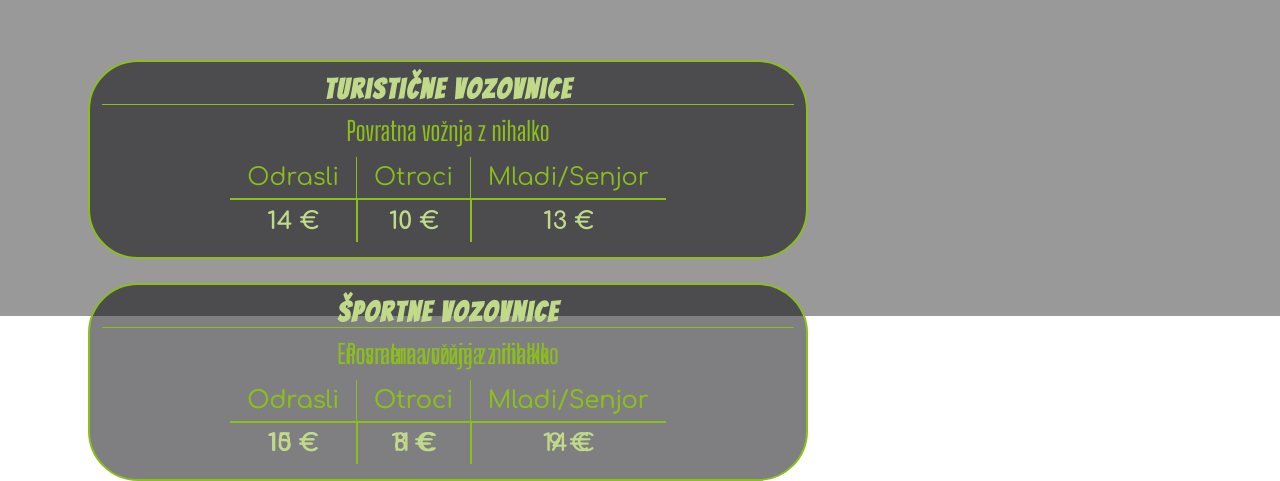
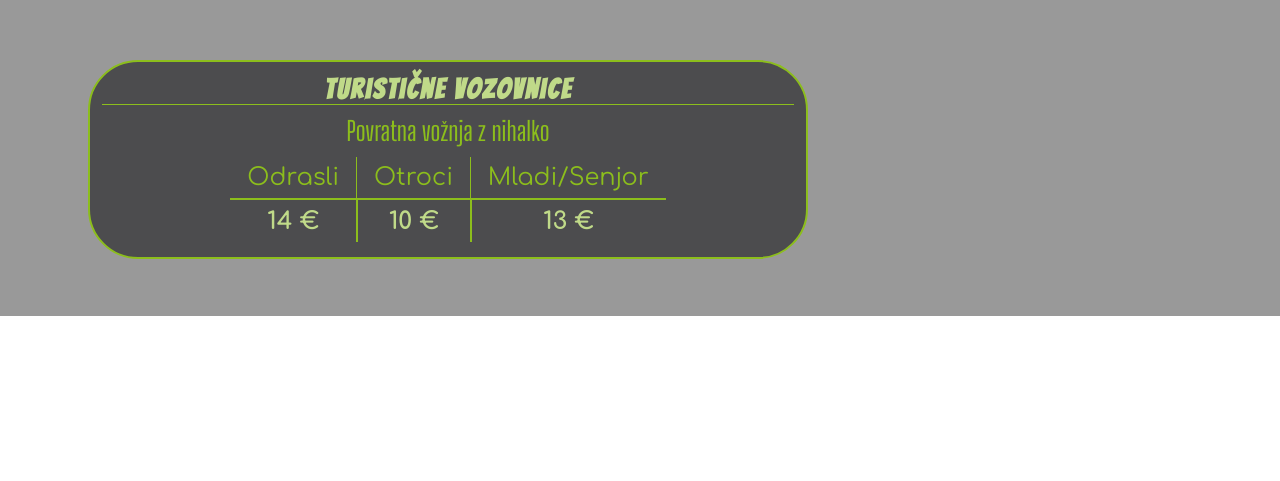
Before and after one commit to JakaPresecnik/golte-greetscreen, a React (Create React App) app: page / in a window 1280 px wide. Shown: the part 484-965 px from the top of the page. After the commit the page ends 800 px from the top, so only its background shows below. Built offline with nearby package versions, Linux system fonts and the light colour scheme; no server answers.

Commit message:
cenik animiran

```diff
--- a/package.json
+++ b/package.json
@@ -10,6 +10,7 @@
     "react": "^17.0.2",
     "react-dom": "^17.0.2",
     "react-scripts": "4.0.3",
+    "styled-components": "^5.3.0",
     "web-vitals": "^1.0.1"
   },
   "scripts": {
--- a/src/components/Cenik.js
+++ b/src/components/Cenik.js
@@ -1,4 +1,5 @@
 import { useEffect, useState } from "react";
+import styled, { css, keyframes } from "styled-components";
 
 function Cenik (props) {
     const [ceneVozovnice, setCeneVozovnice] = useState({});
@@ -8,6 +9,25 @@ function Cenik (props) {
         setCeneVozovnice(props.vozovnice[Object.keys(props.vozovnice)[0]]);
         setImeVozovnic(Object.keys(props.vozovnice));
     }, [props.vozovnice])
+
+    const slide = keyframes`
+        0% {top: 100%;}
+        4% {top: 0%;}
+        ${100 / imeVozovnic.length}% {top: 0%;}
+        ${100 / imeVozovnic.length + 4}% {top: -100%;}
+        100% {top: -100%;}
+    `
+    const autoplay2 = props =>
+    css`
+        ${imeVozovnic.length * 4}s ${slide} infinite ease-in-out
+    `
+
+    const Div = styled.div`
+        position: absolute;
+        top: 100%;
+        left: 0;
+        animation: ${autoplay2};
+    `
 
     return (
         <div className='cenik'>
@@ -19,10 +39,7 @@ function Cenik (props) {
                 id="slideset2"
             >
                 {imeVozovnic.map((vozovnica, i) => (
-                    <div className='centerit' style={{
-                        animationDuration: imeVozovnic.length * 4 +  's',
-                        animationDelay: i * 4 + 's'
-                        }} >
+                    <Div className='centerit' style={{animationDelay: 4 * i + 's'}}>
                         <p>{vozovnica}</p>
 
                         <table>
@@ -34,7 +51,7 @@ function Cenik (props) {
                             ))}
 
                         </table>
-                    </div>
+                    </Div>
                 ))}
             </div>
         </div>
--- a/src/components/Ostalo.js
+++ b/src/components/Ostalo.js
@@ -1,18 +1,43 @@
 import { useEffect, useState } from 'react';
+import styled, { css, keyframes } from "styled-components";
+
 import Cenik from './Cenik';
 import '../styles/ostalo.css';
 import {cene} from '../template/cenik';
 
 function Ostalo () {
-    const [tipiVozovnic, setTipiVozovnic] = useState([])
+    const slide = keyframes`
+        0% {left: -100%}
+        2% {left: 0%}
+        ${100 / Object.keys(cene).length - 5}% {left: 0%}
+        ${100 / Object.keys(cene).length - 3}% {left: -100%}
+        100% {left: -100%}
+    `
+    const autoplay1 = props => {
+        let sekunde = 0;
+        Object.keys(cene).forEach((tip, i) => {
+            sekunde += i * Object.keys(cene[Object.keys(cene)[i]]).length * 4;
+        })
+    return css`
+        ${Object.keys(cene).length * sekunde + 4}s ${slide} infinite ease-in-out;
+    `}
+    const Div = styled.div`
+        position: absolute;
+        left: -100%;
+        width: 100%;
+        animation: ${autoplay1};
+    `
 
     return (
         <div className='ostalo'>
-            {Object.keys(cene).map((tip, i) => (
-                <Cenik
-                    tip={tip}
-                    vozovnice={cene[Object.keys(cene)[i]]}/>
-            ))}
+            <div id='slideset1'>
+                {Object.keys(cene).map((tip, i) => (
+                    <Div style={{ animationDelay: i * Object.keys(cene[Object.keys(cene)[i]]).length * 4 + 's'}}><Cenik
+                        tip={tip}
+                        vozovnice={cene[Object.keys(cene)[i]]}/>
+                    </Div>
+                ))}
+            </div>
         </div>
     )
 }
--- a/src/styles/ostalo.css
+++ b/src/styles/ostalo.css
@@ -15,6 +15,7 @@
     border: 2px solid #8CBE1C;
     border-radius: 50px;
     text-align: center;
+    overflow: hidden;
 }
 .cenik h3, .cenik p {
     margin: 0 0 10px 0;
@@ -71,6 +72,21 @@
     border-left: none;
 }
 
+/*                                                                    .-'''-.
+                                                                  '   _    \
+             _..._   .--. __  __   ___                     .--. /   /` '.   \    _..._
+           .'     '. |__||  |/  `.'   `.                   |__|.   |     \  '  .'     '.
+          .   .-.   ..--.|   .-.  .-.   '              .|  .--.|   '      |  '.   .-.   .
+    __    |  '   '  ||  ||  |  |  |  |  |    __      .' |_ |  |\    \     / / |  '   '  |
+ .:--.'.  |  |   |  ||  ||  |  |  |  |  | .:--.'.  .'     ||  | `.   ` ..' /  |  |   |  |
+/ |   \ | |  |   |  ||  ||  |  |  |  |  |/ |   \ |'--.  .-'|  |    '-...-'`   |  |   |  |
+`" __ | | |  |   |  ||  ||  |  |  |  |  |`" __ | |   |  |  |  |               |  |   |  |
+ .'.''| | |  |   |  ||__||__|  |__|  |__| .'.''| |   |  |  |__|               |  |   |  |
+/ /   | |_|  |   |  |                    / /   | |_  |  '.'                   |  |   |  |
+\ \._,\ '/|  |   |  |                    \ \._,\ '/  |   /                    |  |   |  |
+ `--'  `" '--'   '--'                     `--'  `"   `'-'                     '--'   '--'
+ */
+
 #slideset2 {
     height: 5.4em;
     position: relative;
@@ -82,26 +98,50 @@
     text-align: center;
 }
 
-@keyframes autoplay2 {
+/* @keyframes autoplay2 {
     0% {top: 100%}
     4% {top: 0%}
     20% {top: 0%}
     24% {top: -100%}
     100% {top: -100%}
-}
+} */
 
-#slideset2 > * {
+/* #slideset2 > * {
     position: absolute;
     top: 100%;
     left: 0;
     animation: autoplay2 infinite ease-in-out;
-    /* Dodaj v Cenik v inline styles ( 4*(i+1) )*/
-    /* animation-duration: 20s; */
+    Dodaj v Cenik v inline styles ( 4*(i+1) )
+    animation-duration: 20s;
+ } */
 
-}
 /* Dodaj v Cenik v inline styles ( 4*i )*/
-/*#slideset2 > *:nth-child(1) {animation-delay: 0s}
+/* #slideset2 > *:nth-child(1) {animation-delay: 0s}
 #slideset2 > *:nth-child(2) {animation-delay: 4s}
 #slideset2 > *:nth-child(3) {animation-delay: 8s}
 #slideset2 > *:nth-child(4) {animation-delay: 12s}
-#slideset2 > *:nth-child(5) {animation-delay: 16s}*/
+#slideset2 > *:nth-child(5) {animation-delay: 16s} */
+
+#slideset1 {
+    height:20em;
+    position: relative;
+    overflow: hidden;
+}
+
+/* @keyframes autoplay1 {
+    0% {left: -100%}
+    2% {left: 0%}
+    45% {left: 0%}
+    47% {left: -100%}
+    100% {left: -100%}
+} */
+
+/* #slideset1 > * {
+    position: absolute;
+    left: -100%;
+    width: 90%;
+    animation: 40s autoplay1 infinite ease-in-out;
+} */
+
+/* #slideset1 > *:nth-child(1) {animation-delay: 0s}
+#slideset1 > *:nth-child(2) {animation-delay: 20s} */
```
Also changed, not shown: 2 other files (tests, documents, lock files or other folders).
